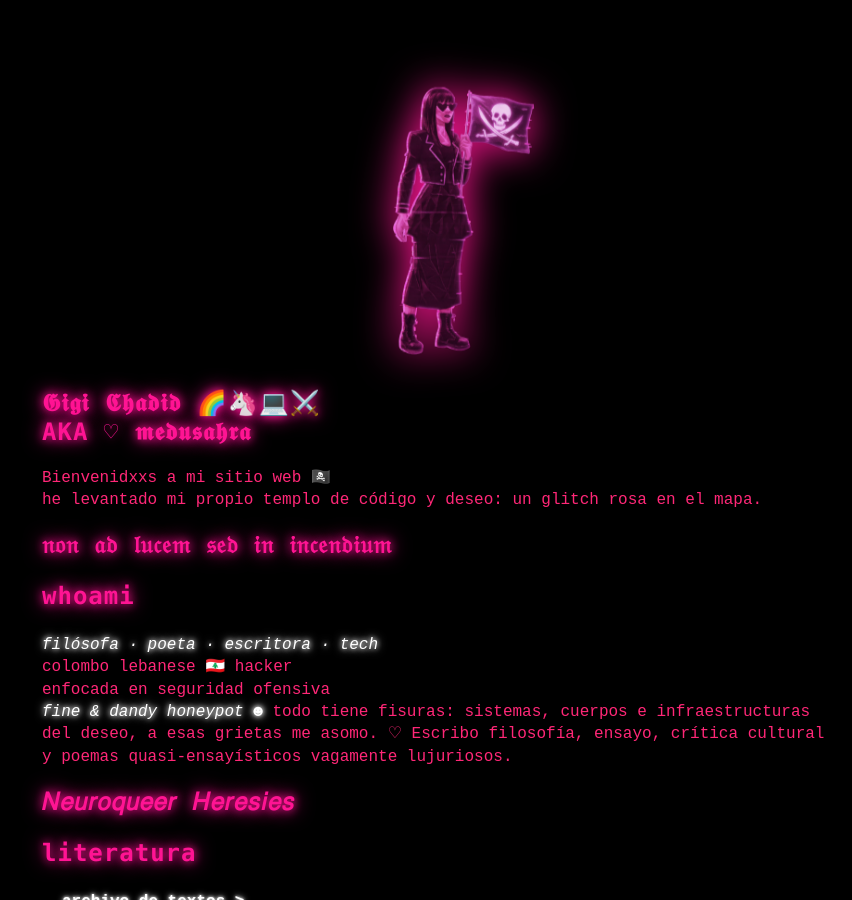
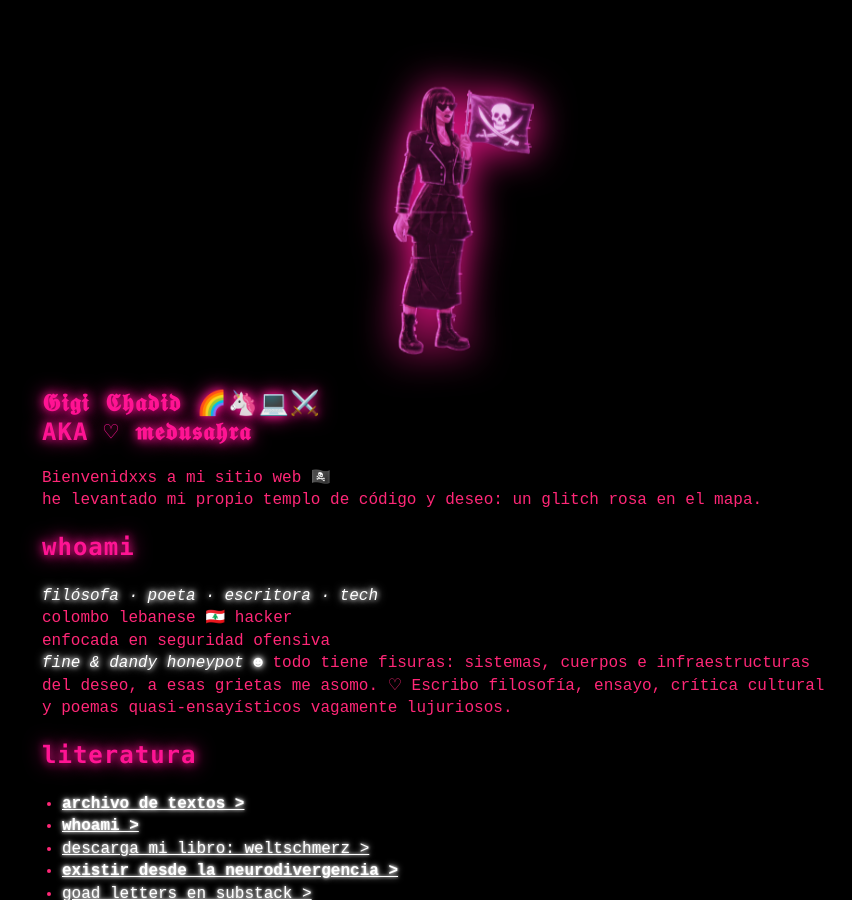
Before and after one commit to medusahra/medusahra.github.io, a Jekyll site: the page built from index.md, in a window 1280 px wide and 900 px high. Shown: the whole window, without its empty margins (198-1050 px from the left). Built offline with Jekyll 4.4.1, drawn with Linux system fonts in a browser that asks for light colours.

Commit message:
Update index.md

```diff
--- a/index.md
+++ b/index.md
@@ -11,9 +11,6 @@ AKA ♡ 𝖒𝖊𝖉𝖚𝖘𝖆𝖍𝖗𝖆
 Bienvenidxxs a mi sitio web 🏴‍☠️
 
 he levantado mi propio templo de código y deseo: un glitch rosa en el mapa.
-<h1 style="line-height: 1.2;">
-𝔫𝔬𝔫 𝔞𝔡 𝔩𝔲𝔠𝔢𝔪 𝔰𝔢𝔡 𝔦𝔫 𝔦𝔫𝔠𝔢𝔫𝔡𝔦𝔲𝔪
-</h1>
 
 ## whoami
 
@@ -23,10 +20,6 @@ enfocada en seguridad ofensiva <br>
 *fine & dandy honeypot ☻*
 todo tiene fisuras: sistemas, cuerpos e infraestructuras del deseo, a esas grietas me asomo. ♡
 Escribo filosofía, ensayo, crítica cultural y poemas quasi-ensayísticos vagamente lujuriosos.
-
-<h1 style="line-height: 1.2;">
-𝑁𝑒𝑢𝑟𝑜𝑞𝑢𝑒𝑒𝑟 𝐻𝑒𝑟𝑒𝑠𝑖𝑒𝑠
-</h1>
 
 ## literatura
 - **[archivo de textos >](/archive.html)**
```
